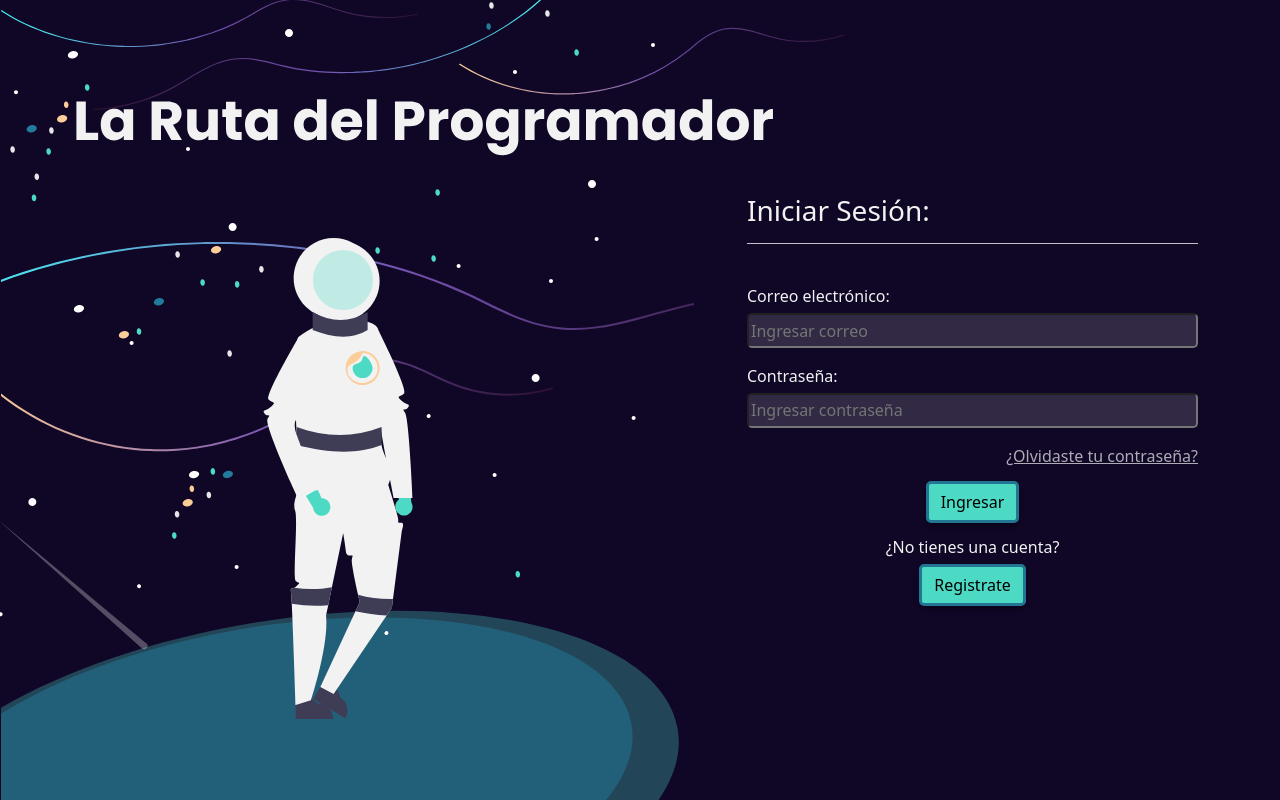
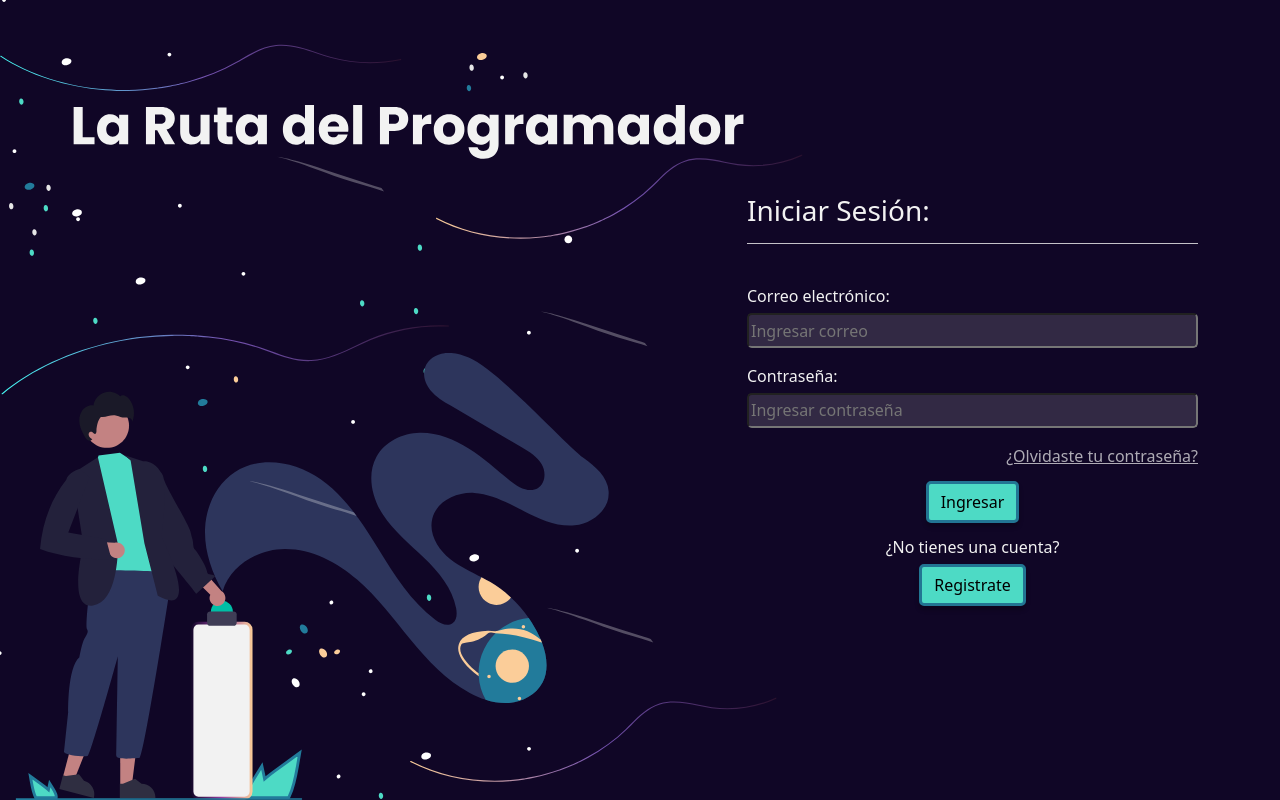
Before and after one commit to CodeMasterChefs/Frontend-Ruta-Programador, a React (Vite) app: page /iniciar_sesion in a window 1280 px wide. Built offline with nearby package versions, Linux system fonts and the light colour scheme.

Commit message:
Style: Login background

```diff
--- a/src/Pages/LoginPage/LoginPage.css
+++ b/src/Pages/LoginPage/LoginPage.css
@@ -7,3 +7,21 @@
     margin-bottom: 0.3rem;
     margin-top: 0.8rem;
 }
+
+.login-bg{
+    position: fixed;
+    top: 0;
+    left: 0;
+    width: 100%;
+    height: 100%;
+    background-image: url(../../assets/start-space.svg);
+    background-size: contain;
+    background-repeat: no-repeat;
+    background-position: left;
+}
+
+@media screen and (max-width: 768px) {
+    .login-bg {
+       display: none;
+    }
+  }
--- a/src/Pages/LoginPage/LoginPage.jsx
+++ b/src/Pages/LoginPage/LoginPage.jsx
@@ -4,13 +4,15 @@ import svgAstronautra from "../../assets/Image.svg";
 const LoginPage = () => {
   return (
     <div className="container">
-      <img
-        className="undraw-image"
-        src={svgAstronautra}
-        alt="Ilustración"
-      />
-      <div className="row">
-        <div className="col-md-7"></div>
+      <div className="login-bg"></div>
+      <div className="row login-content">
+      <div className="col-md-7">
+          {/* <img
+          className="undraw-image"
+          src={svgAstronautra}
+          alt="Ilustración"
+          /> */}
+        </div>
         <div className="col-md-5">
           <h3>Iniciar Sesión:</h3>
           <hr className="line-header"></hr>
@@ -60,7 +62,7 @@ const LoginPage = () => {
           </div>
         </div>
       </div>
-  </div>
+    </div>
   )
 }
 
```
Also changed, not shown: src/assets/Start-space.svg.
